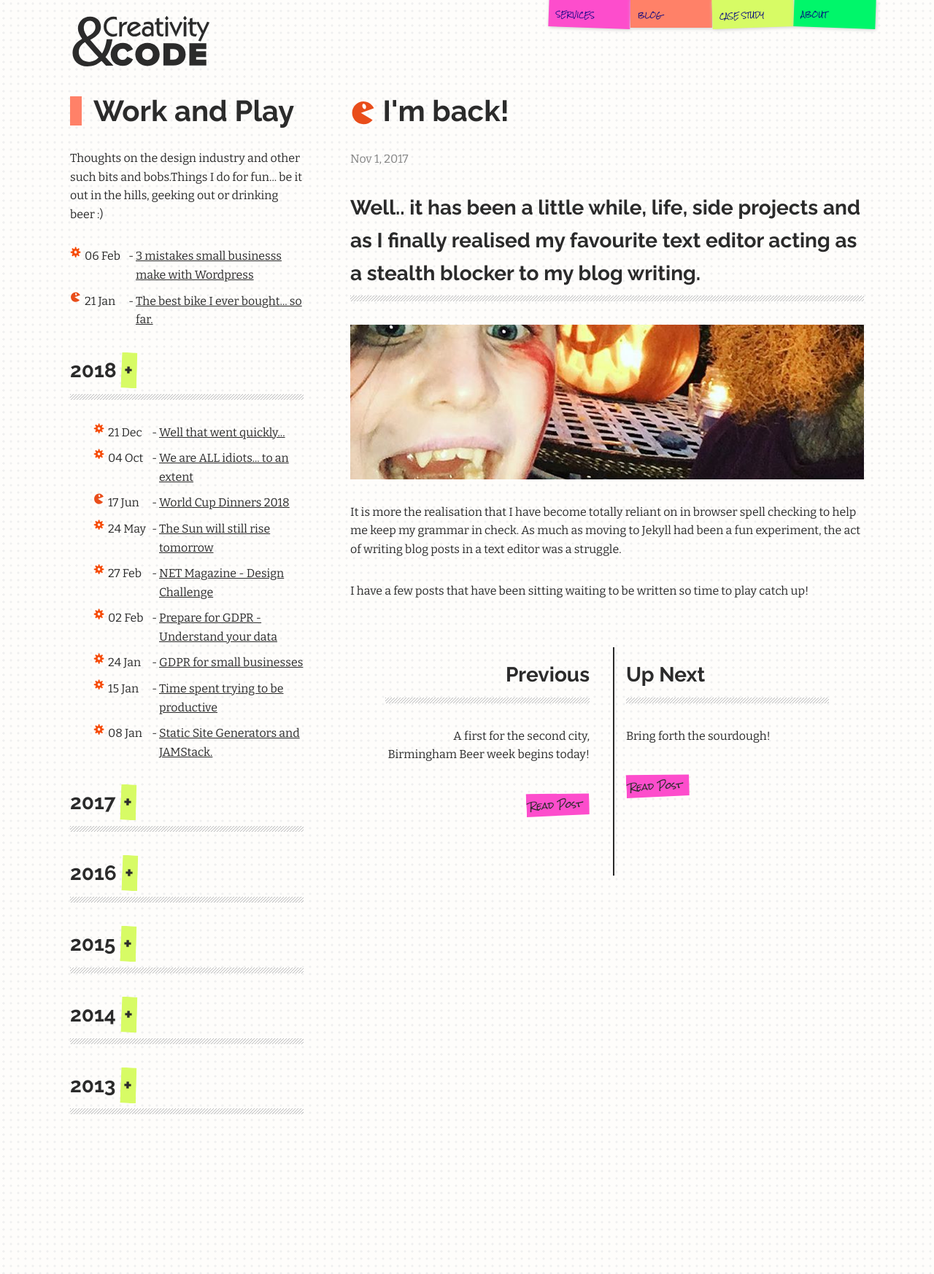
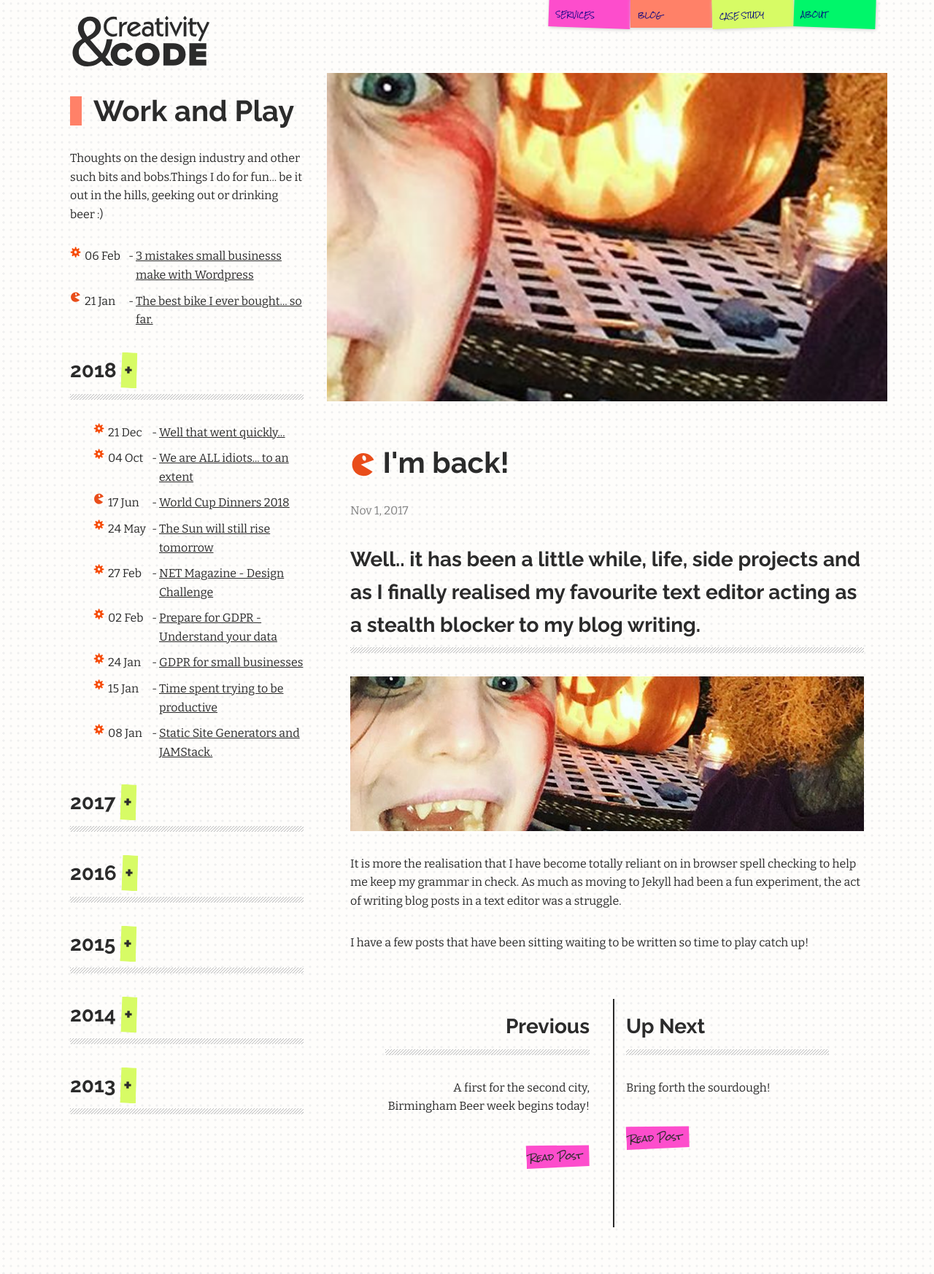
Before and after one commit to maxray/maxray.github.io, a Jekyll site: the page built from _posts/2017-11-01-im-back.markdown, in a window 1280 px wide. Shown: the whole page at 73% size. Built offline with Jekyll 4.4.1, drawn with Linux system fonts in a browser that asks for light colours.

Commit message:
3 wordporess problems

```diff
--- a/_layouts/post.html
+++ b/_layouts/post.html
@@ -4,7 +4,7 @@ layout: default
 
    <section id="mainStory" class="slim">
     <article>
-        <!-- <div class="backgroundImage" style="background: url({{page.thumbnail_image | relative_url}})top center / cover no-repeat;"></div> -->
+        <div class="backgroundImage" style="background: url({{page.thumbnail_image | relative_url}})top center / cover no-repeat;"></div>
         <div class="content">
             <h1><img src="{{ site.baseurl }}/assets/{{page.categories}}.svg" width="35" height="35" alt="Category Icon" />
 {% if page.title %}
```
